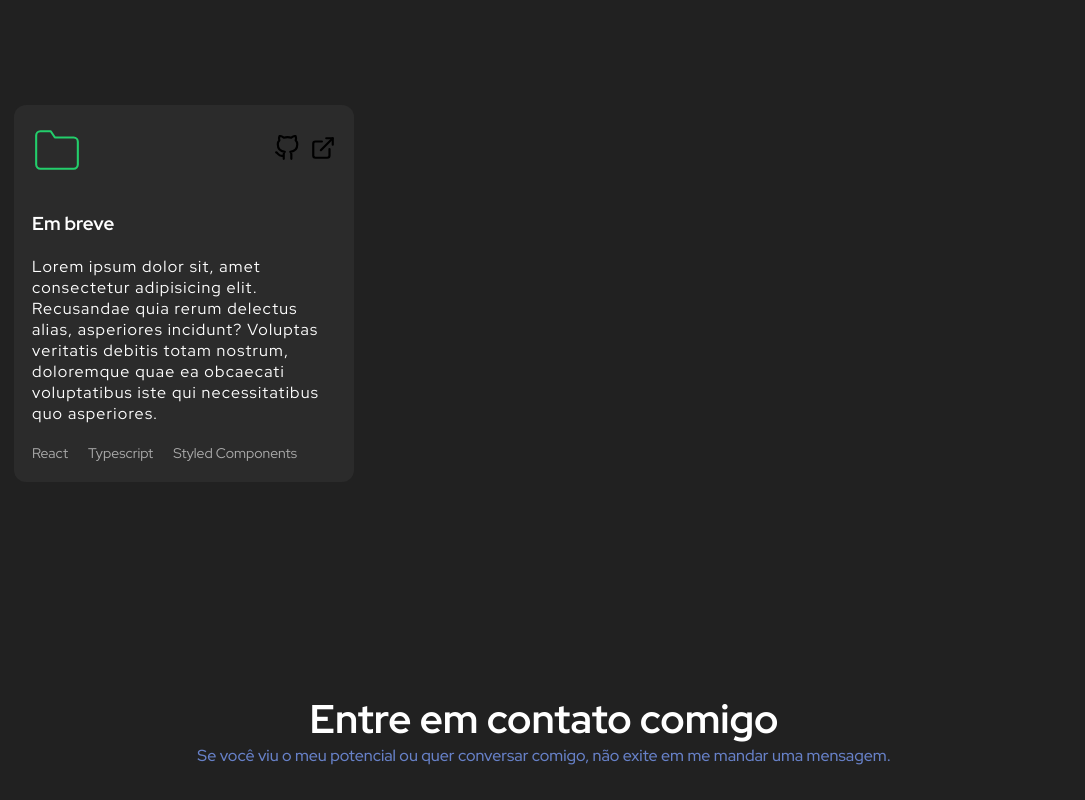
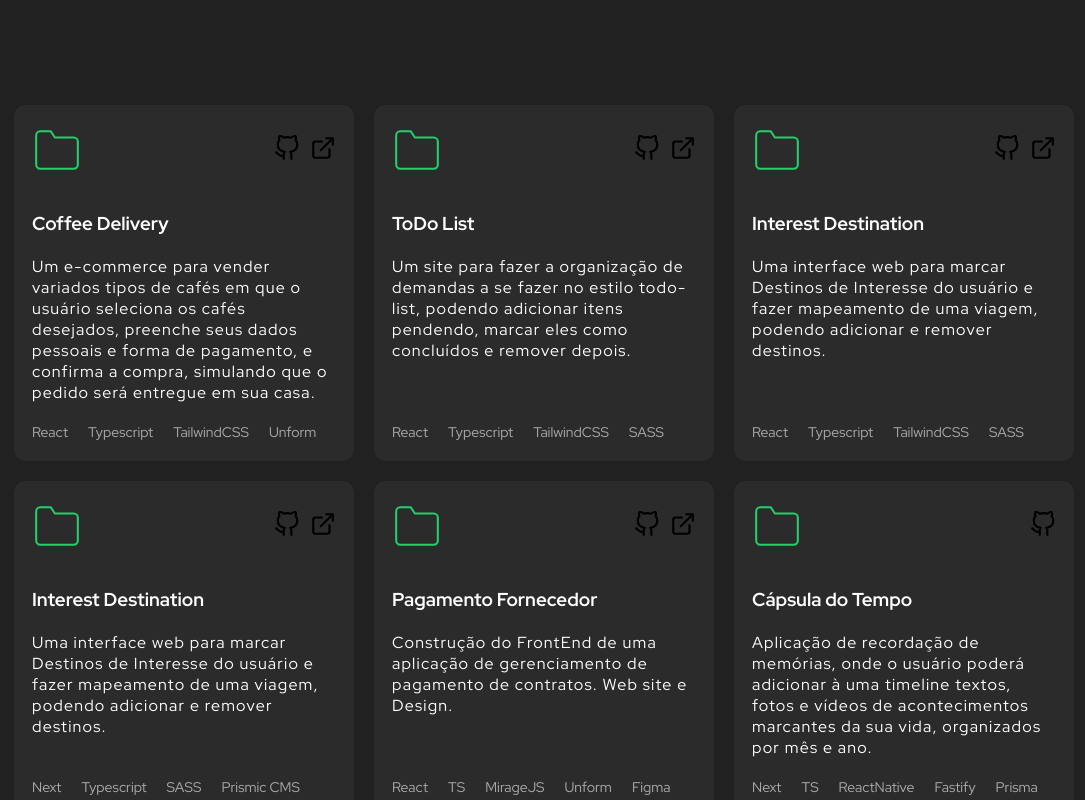
Before and after one commit to glsvitoria/glsvitoria.vercel.app, a React (Create React App) app: page / in a window 1280 px wide. Shown: the part 1480-2280 px from the top of the page, without its empty margins (96-1181 px from the left). Built offline with nearby package versions, Linux system fonts and the light colour scheme.

Commit message:
feat: add projects in portfolio

```diff
--- a/src/components/Portfolio/Portfolio.tsx
+++ b/src/components/Portfolio/Portfolio.tsx
@@ -3,13 +3,64 @@ import githubIcon from '../../assets/github-icon.svg'
 import externalLinkIcon from '../../assets/external-link-icon.svg'
 import ScrollAnimation from 'react-animate-on-scroll'
 
-const projects = [
+interface Project {
+	title: string
+	description: string
+	techs: string[]
+	github: string
+	externalLink?: string
+}
+
+const projects: Project[] = [
 	{
-		title: 'Em breve',
+		title: 'Coffee Delivery',
 		description:
-			'Lorem ipsum dolor sit, amet consectetur adipisicing elit. Recusandae quia rerum delectus alias, asperiores incidunt? Voluptas veritatis debitis totam nostrum, doloremque quae ea obcaecati voluptatibus iste qui necessitatibus quo asperiores.',
-		techs: ['React', 'Typescript', 'Styled Components'],
-		github: '',
+			'Um e-commerce para vender variados tipos de cafés em que o usuário seleciona os cafés desejados, preenche seus dados pessoais e forma de pagamento, e confirma a compra, simulando que o pedido será entregue em sua casa.',
+		techs: ['React', 'Typescript', 'TailwindCSS', 'Unform'],
+		github: 'https://github.com/glsvitoria/ignite-react-2022-challenges',
+		externalLink: 'https://coffee-delivery-glsvitoria.vercel.app/',
+	},
+	{
+		title: 'ToDo List',
+		description:
+			'Um site para fazer a organização de demandas a se fazer no estilo todo-list, podendo adicionar itens pendendo, marcar eles como concluídos e remover depois.',
+		techs: ['React', 'Typescript', 'TailwindCSS', 'SASS'],
+		github:
+			'https://github.com/glsvitoria/ignite-react-2022-challenges/tree/main/Desafio%201%20-%20Praticando%20conceitos/pratice-concepts',
+		externalLink: 'https://todo-list-glsvitoria.vercel.app/',
+	},
+	{
+		title: 'Interest Destination',
+		description:
+			'Uma interface web para marcar Destinos de Interesse do usuário e fazer mapeamento de uma viagem, podendo adicionar e remover destinos.',
+		techs: ['React', 'Typescript', 'TailwindCSS', 'SASS'],
+		github: 'https://github.com/glsvitoria/prosel-ally',
+		externalLink: 'https://interest-destination.vercel.app/',
+	},
+	// Consertar o select do site
+	{
+		title: 'Interest Destination',
+		description:
+			'Uma interface web para marcar Destinos de Interesse do usuário e fazer mapeamento de uma viagem, podendo adicionar e remover destinos.',
+		techs: ['Next', 'Typescript', 'SASS', 'Prismic CMS'],
+		github: 'https://github.com/glsvitoria/blog-nextjs',
+		externalLink: 'https://ignite-reactjs-ifom.vercel.app/',
+	},
+	// Fazer README e colocar favicon
+	{
+		title: 'Pagamento Fornecedor',
+		description:
+			'Construção do FrontEnd de uma aplicação de gerenciamento de pagamento de contratos. Web site e Design.',
+		techs: ['React', 'TS', 'MirageJS', 'Unform', 'Figma'],
+		github: 'https://github.com/glsvitoria/prosel_vflows',
+		externalLink: 'https://prosel-vflows.vercel.app/',
+	},
+	{
+		title: 'Cápsula do Tempo',
+		description:
+			'Aplicação de recordação de memórias, onde o usuário poderá adicionar à uma timeline textos, fotos e vídeos de acontecimentos marcantes da sua vida, organizados por mês e ano.',
+		techs: ['Next', 'TS', 'ReactNative', 'Fastify', 'Prisma'],
+		github: 'https://github.com/glsvitoria/nlw-spacetime',
 	},
 ]
 
@@ -39,19 +90,24 @@ export function Portfolio() {
 								</svg>
 								<div className="project-links">
 									<a
-										href="https://github.com/LucasReisV1337"
+										href={project.github}
 										target="_blank"
 										rel="noreferrer"
 									>
 										<img src={githubIcon} alt="GitHub" />
 									</a>
-									<a
-										href="https://vercel.com/"
-										target="_blank"
-										rel="noreferrer"
-									>
-										<img src={externalLinkIcon} alt="Visitar site" />
-									</a>
+									{project.externalLink && (
+										<a
+											href={project.externalLink}
+											target="_blank"
+											rel="noreferrer"
+										>
+											<img
+												src={externalLinkIcon}
+												alt="Visitar site"
+											/>
+										</a>
+									)}
 								</div>
 							</header>
 
```
